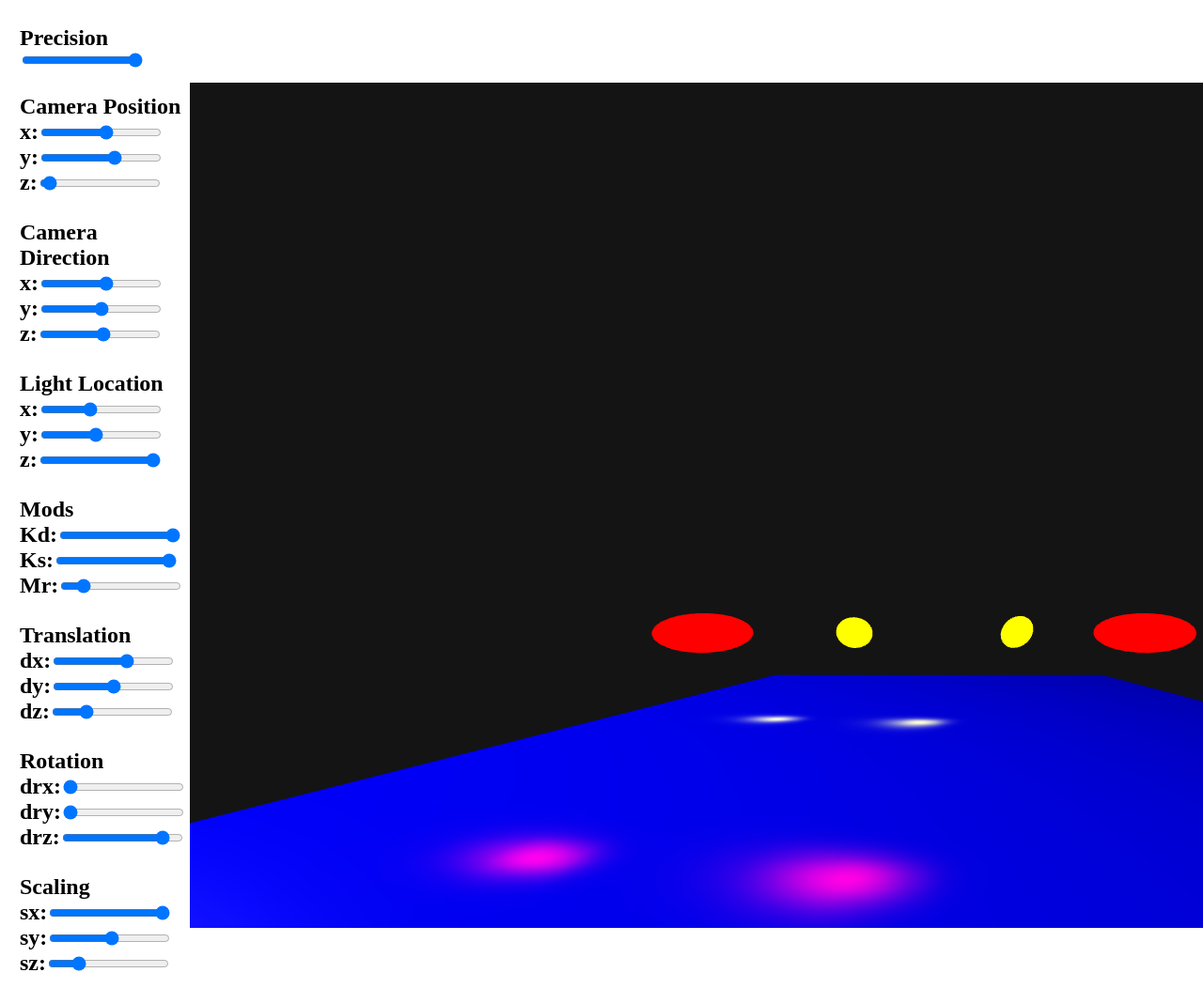
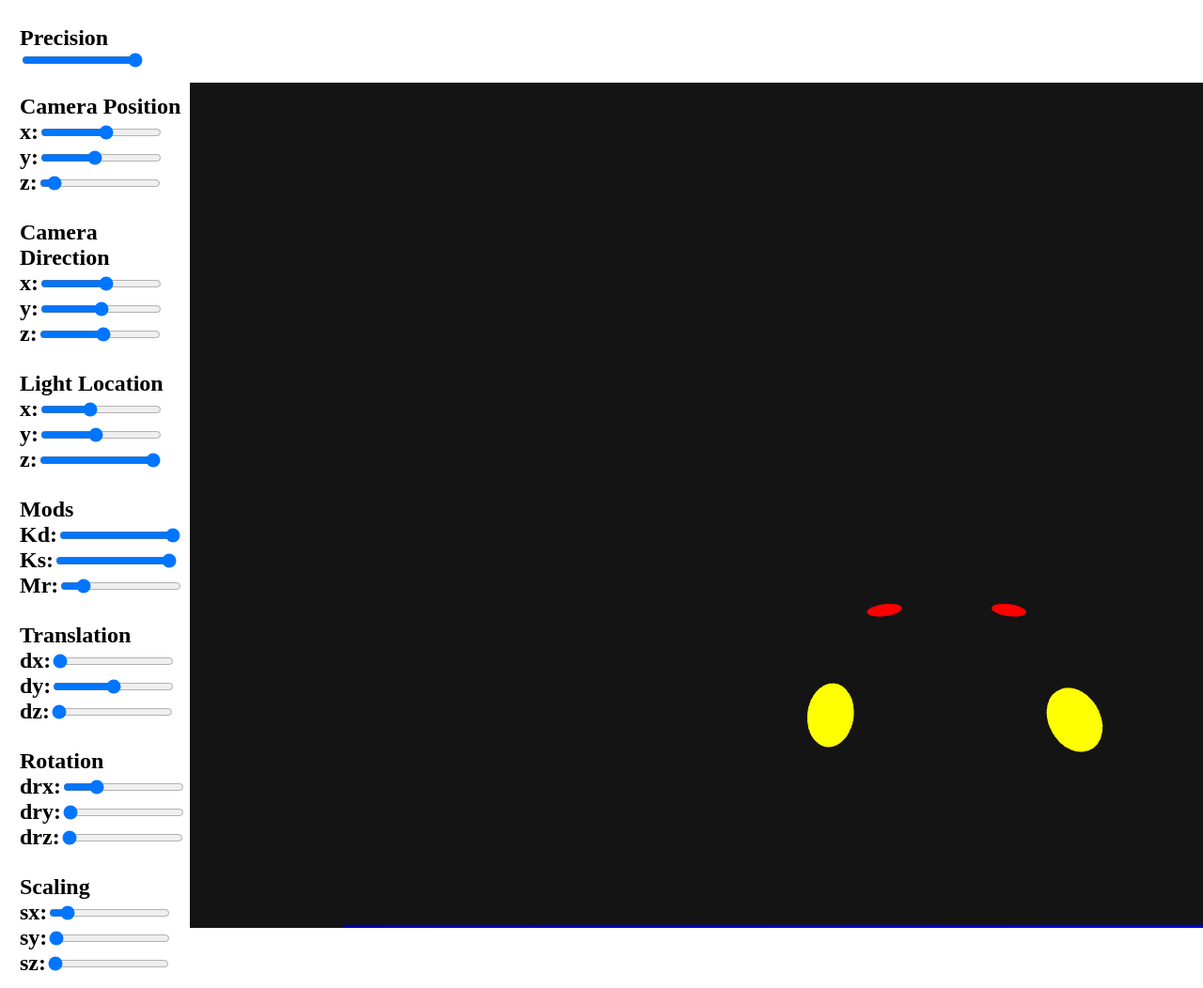
Before and after one commit to olszewskib/CarGraphicsEngine, a website with bundled scripts: page public/index.html in a window 1280 px wide. Shown: the top 1052 px of the page at 94% size. Built offline with nearby package versions, Linux system fonts and the light colour scheme; files whose address does not match are found by name.

Commit message:
Add HangarModel class and update OBJParser and index.html

```diff
--- a/public/index.html
+++ b/public/index.html
@@ -25,10 +25,10 @@
                 <input type="range" id="xCamera" min="-5000" max="5000" value="491"></li>
               <li class="centered-range">
                 <h2>y:</h2>
-                <input type="range" id="yCamera" min="-5000" max="5000" value="1295"></li>
+                <input type="range" id="yCamera" min="-5000" max="5000" value="-600"></li>
               <li class="centered-range">
                 <h2 margin="0">z:</h2>
-                <input type="range" id="zCamera" min="0" max="5000" value="127"></li>
+                <input type="range" id="zCamera" min="0" max="5000" value="350"></li>
             </ul>
             <ul>
               <h2>Camera Direction</h2>
@@ -70,37 +70,37 @@
               <h2>Translation</h2>
               <li class="centered-range">
                 <h2>dx:</h2>
-                <input type="range" id="Tx" min="0" max="1000" value="626" step="1"></li>
+                <input type="range" id="Tx" min="0" max="5000" value="0" step="1"></li>
               <li class="centered-range">
                 <h2>dy:</h2>
-                <input type="range" id="Ty" min="-1000" max="1000" value="0" step="1"></li>
+                <input type="range" id="Ty" min="-2000" max="2000" value="0" step="1"></li>
               <li class="centered-range">
                 <h2>dz:</h2>
-                <input type="range" id="Tz" min="0" max="500" value="127" step="1"></li>
+                <input type="range" id="Tz" min="0" max="500" value="0" step="1"></li>
             </ul>
             <ul>
               <h2>Rotation</h2>
               <li class="centered-range">
                 <h2>drx:</h2>
-                <input type="range" id="Rx" min="0" max="360" value="0" step="1"></li>
+                <input type="range" id="Rx" min="0" max="360" value="90" step="1"></li>
               <li class="centered-range">
                 <h2>dry:</h2>
                 <input type="range" id="Ry" min="0" max="360" value="0" step="1"></li>
               <li class="centered-range">
                 <h2>drz:</h2>
-                <input type="range" id="Rz" min="0" max="360" value="318" step="1"></li>
+                <input type="range" id="Rz" min="0" max="360" value="0" step="1"></li>
             </ul>
             <ul>
               <h2>Scaling</h2>
               <li class="centered-range">
                 <h2>sx:</h2>
-                <input type="range" id="Sx" min="0" max="50" value="50" step="1"></li>
+                <input type="range" id="Sx" min="0" max="50" value="5" step="1"></li>
               <li class="centered-range">
                 <h2>sy:</h2>
-                <input type="range" id="Sy" min="0" max="50" value="26" step="1"></li>
+                <input type="range" id="Sy" min="0" max="50" value="0" step="1"></li>
               <li class="centered-range">
                 <h2>sz:</h2>
-                <input type="range" id="Sz" min="0" max="50" value="11" step="1"></li>
+                <input type="range" id="Sz" min="0" max="50" value="0" step="1"></li>
             </ul>
           </td>
           <td>
--- a/src/index.ts
+++ b/src/index.ts
@@ -20,6 +20,8 @@ import { RoadModel } from "./models/road/roadModel";
 import { Road } from "./models/road/road";
 import { CarModel } from "./models/car/carModel";
 import { Car } from "./models/car/car";
+import { Hangar } from "./models/hangar/hangar";
+import { HangarModel } from "./models/hangar/hangarModel";
 
 const precisionSlider = document.getElementById("precisionSlider") as HTMLInputElement;
 
@@ -579,6 +581,100 @@ var road = new Road(roadModel,lightLocation,carLights);
 
 const roadAttributes = new GlAttributes(gl,roadProgram);
 
+// ------------------------------------------------------------------------- hangar -------------------------------------------------------------------------
+
+const hangarObjUrl = 'resources/obj/hangar/hangar.obj';
+var hangarObjModel = new OBJParser();
+
+await fetch(hangarObjUrl)
+  .then(response => response.text())
+  .then(objContent => {
+    hangarObjModel.parse(objContent);
+  })
+  .catch(error => {
+    console.error('Error fetching the OBJ file:', error);
+  });
+
+const hangarProgram = getProgram(gl, carVertexShader,carFragmentShader);
+if(!hangarProgram) throw new Error("getProgramError");
+
+var hangarModel = new HangarModel(
+    hangarObjModel.verticesBuffer,
+    hangarObjModel.normalsBuffer,
+    hangarObjModel.textureBuffer,
+    carTextures[0],
+    carTextures[1],
+    mirror,
+    ks,
+    kd
+    );
+
+var hangar = new Hangar(hangarModel,lightLocation,carLights);
+
+const hangarAttributes = new GlAttributes(gl,hangarProgram);
+
+function drawHangar(gl: WebGL2RenderingContext, program: WebGLProgram, attributes: GlAttributes, cameraMatrix: M4, cameraPosition: Vec3) {
+
+    gl.useProgram(program);
+
+    gl.enableVertexAttribArray(attributes.a_vertex);
+    gl.enableVertexAttribArray(attributes.a_normal);
+    gl.enableVertexAttribArray(attributes.a_texcoord);
+
+    var lights = [...lightLocation.getVec3ForBuffer()]
+    carLights.forEach(light => {
+        lights.push(...light.location.getVec3ForBuffer());
+    });
+
+    var lightColors = [1,1,1];
+    carLights.forEach(light => {
+        lightColors.push(...light.color.getVec3ForColorBuffer());
+    });
+
+    gl.uniform3fv(attributes.u_lightWorldPosition, lights);
+    gl.uniform3fv(attributes.u_eyePosition,cameraPosition.getVec3ForBuffer());
+    gl.uniform3fv(attributes.u_lightColor,lightColors);
+    gl.uniform1f(attributes.u_m, mirror);
+    gl.uniform1f(attributes.u_ks, ks);
+    gl.uniform1f(attributes.u_kd, kd);
+    gl.uniform1i(attributes.u_texture, 0);
+    gl.uniform1i(attributes.u_normalTexture, 1);
+
+    var vertexBuffer = createStaticVertexBuffer(gl, hangarModel.verticesBuffer);
+    var normalBuffer = createStaticVertexBuffer(gl, hangarModel.normalBuffer);
+    var textureBuffer = createStaticVertexBuffer(gl, hangarModel.textureBuffer);
+
+    gl.bindBuffer(gl.ARRAY_BUFFER, vertexBuffer);
+    gl.vertexAttribPointer(attributes.a_vertex, 3, gl.FLOAT, false, 0, 0);
+
+    gl.bindBuffer(gl.ARRAY_BUFFER, normalBuffer);
+    gl.vertexAttribPointer(attributes.a_normal, 3, gl.FLOAT, false, 0, 0);
+
+    gl.bindBuffer(gl.ARRAY_BUFFER, textureBuffer);
+    gl.vertexAttribPointer(attributes.a_texcoord, 2, gl.FLOAT, false, 0, 0);
+
+    gl.activeTexture(gl.TEXTURE0 + 0.0);
+    gl.bindTexture(gl.TEXTURE_2D, hangarModel.texture);
+    gl.activeTexture(gl.TEXTURE1 + 0.0);
+    gl.bindTexture(gl.TEXTURE_2D, hangarModel.normalTexture);
+
+    var modelMatrix = M4.scaling(Sx,Sx,Sx);
+    var xRotationMatrix = M4.rotationX(deg2rad(Rx));
+    var yRotationMatrix = M4.rotationY(deg2rad(Ry));
+    var zRotationMatrix = M4.rotationZ(deg2rad(Rz));
+    var translationMatrix = M4.translation(Tx,Ty,Tz);
+    modelMatrix = M4.multiply(modelMatrix,zRotationMatrix);
+    modelMatrix = M4.multiply(modelMatrix,yRotationMatrix);
+    modelMatrix = M4.multiply(modelMatrix,xRotationMatrix);
+    modelMatrix = M4.multiply(modelMatrix,translationMatrix);
+
+    var worldViewProjectionMatrix = M4.multiply(modelMatrix,cameraMatrix);
+    gl.uniformMatrix4fv(attributes.u_world, false, modelMatrix.convert());
+    gl.uniformMatrix4fv(attributes.u_worldViewProjection, false, worldViewProjectionMatrix.convert());
+
+    gl.drawArrays(gl.TRIANGLES, 0, hangarModel.verticesBuffer.length / 3);
+}
+
 // ------------------------------------------------------------------------- Drawing -------------------------------------------------------------------------
 
 function drawScene(now: number = 0, skip: boolean = false) {
@@ -617,6 +713,7 @@ function drawScene(now: number = 0, skip: boolean = false) {
     if(!carProgram) throw new Error("getProgramError");
     if(!roadProgram) throw new Error("getProgramError");
     if(!drawLightProgram) throw new Error("getProgramError");
+    if(!hangarProgram) throw new Error("getProgramError");
 
     // View port setup
     setRenderingCanvas(gl,canvas);
@@ -629,22 +726,25 @@ function drawScene(now: number = 0, skip: boolean = false) {
     //console.log('Camera position:', xCamera,yCamera,zCamera);
     //console.log('Camera direction', xCameraDirection,yCameraDirection,zCameraDirection);
 
-    //console.log('Translation', Tx, Ty, Tz);
-    //console.log('Rotation', Rx, Ry, Rz);
-    //console.log('Scale', Sx, Sy, Sz);
+    console.log('Translation', Tx, Ty, Tz);
+    console.log('Rotation', Rx, Ry, Rz);
+    console.log('Scale', Sx, Sy, Sz);
 
     //drawBezier(gl, drawBezierProgram, bezierAttributes, cameraMatrix, cameraPosition);
     car.draw(gl, carProgram, carAttributes, cameraMatrix, cameraPosition);
 
-    road.draw(gl, roadProgram, roadAttributes, cameraMatrix, cameraPosition, 0);
-    road.draw(gl, roadProgram, roadAttributes, cameraMatrix, cameraPosition, 1000);
+    //road.draw(gl, roadProgram, roadAttributes, cameraMatrix, cameraPosition, 0);
+    //road.draw(gl, roadProgram, roadAttributes, cameraMatrix, cameraPosition, 1000);
     road.draw(gl, roadProgram, roadAttributes, cameraMatrix, cameraPosition, -1000);
-    road.draw(gl, roadProgram, roadAttributes, cameraMatrix, cameraPosition, 2000);
+    //road.draw(gl, roadProgram, roadAttributes, cameraMatrix, cameraPosition, 2000);
 
     // we are on the right track with this drawing, now we need to compress it so that draw car draws its lights as well
     carLights.forEach(light => { light.draw(gl, drawLightProgram, lightAttributes, cameraMatrix); });
 
-    car.move(M4.translation(0,Ty,0));
+    //car.move(M4.translation(0,Ty,0));
+
+    hangar.draw(gl, hangarProgram, hangarAttributes, cameraMatrix, cameraPosition);
+    //drawHangar(gl, hangarProgram, hangarAttributes, cameraMatrix, cameraPosition);
 
     //leftRearLight.location.v1 = Tx;
     //leftRearLight.location.v2 = Ty;
--- /dev/null
+++ b/src/models/hangar/hangar.ts
@@ -0,0 +1,84 @@
+import { GlAttributes, createStaticVertexBuffer } from "../../webGL";
+import { CarLight } from "../lights/carLight";
+import { deg2rad } from "../math/angles";
+import { M4 } from "../math/m4";
+import { Vec3 } from "../math/vec3";
+import { HangarModel } from "./hangarModel";
+
+export class Hangar{
+
+    model: HangarModel;
+    readonly mainLight: Vec3;
+    readonly carLights: CarLight[];
+    modelMatrix: M4;
+
+    constructor(model: HangarModel,mainLight: Vec3, lights: CarLight[]) {
+        this.model = model;
+        this.mainLight = mainLight;
+        this.carLights = lights;
+        this.modelMatrix = new M4();
+        this.setInitialModelMatrix();
+    }
+
+    private setInitialModelMatrix() {
+
+        var modelMatrix = M4.scaling(5,5,5);
+        var rotationMatrix = M4.rotationX(deg2rad(90));
+        var translationMatrix = M4.translation(872,522,0);
+        modelMatrix = M4.multiply(modelMatrix,rotationMatrix);
+        modelMatrix = M4.multiply(modelMatrix,translationMatrix);
+        this.modelMatrix = modelMatrix;
+    }
+
+    draw(gl: WebGL2RenderingContext, program: WebGLProgram, attributes: GlAttributes, cameraMatrix: M4, cameraPosition: Vec3) {
+
+        gl.useProgram(program);
+
+        gl.enableVertexAttribArray(attributes.a_vertex);
+        gl.enableVertexAttribArray(attributes.a_normal);
+        gl.enableVertexAttribArray(attributes.a_texcoord);
+
+        var lights = [...this.mainLight.getVec3ForBuffer()]
+        this.carLights.forEach(light => {
+            lights.push(...light.location.getVec3ForBuffer());
+        });
+
+        var lightColors = [1,1,1];
+        this.carLights.forEach(light => {
+            lightColors.push(...light.color.getVec3ForColorBuffer());
+        });
+
+        gl.uniform3fv(attributes.u_lightWorldPosition, lights);
+        gl.uniform3fv(attributes.u_eyePosition,cameraPosition.getVec3ForBuffer());
+        gl.uniform3fv(attributes.u_lightColor,lightColors);
+        gl.uniform1f(attributes.u_m, this.model.mirror);
+        gl.uniform1f(attributes.u_ks, this.model.ks);
+        gl.uniform1f(attributes.u_kd, this.model.kd);
+        gl.uniform1i(attributes.u_texture, 0);
+        gl.uniform1i(attributes.u_normalTexture, 1);
+
+        var vertexBuffer = createStaticVertexBuffer(gl, this.model.verticesBuffer);
+        var normalBuffer = createStaticVertexBuffer(gl, this.model.normalBuffer);
+        var textureBuffer = createStaticVertexBuffer(gl, this.model.textureBuffer);
+
+        gl.bindBuffer(gl.ARRAY_BUFFER, vertexBuffer);
+        gl.vertexAttribPointer(attributes.a_vertex, 3, gl.FLOAT, false, 0, 0);
+
+        gl.bindBuffer(gl.ARRAY_BUFFER, normalBuffer);
+        gl.vertexAttribPointer(attributes.a_normal, 3, gl.FLOAT, false, 0, 0);
+
+        gl.bindBuffer(gl.ARRAY_BUFFER, textureBuffer);
+        gl.vertexAttribPointer(attributes.a_texcoord, 2, gl.FLOAT, false, 0, 0);
+
+        gl.activeTexture(gl.TEXTURE0 + 0.0);
+        gl.bindTexture(gl.TEXTURE_2D, this.model.texture);
+        gl.activeTexture(gl.TEXTURE1 + 0.0);
+        gl.bindTexture(gl.TEXTURE_2D, this.model.normalTexture);
+
+        var worldViewProjectionMatrix = M4.multiply(this.modelMatrix,cameraMatrix);
+        gl.uniformMatrix4fv(attributes.u_world, false, this.modelMatrix.convert());
+        gl.uniformMatrix4fv(attributes.u_worldViewProjection, false, worldViewProjectionMatrix.convert());
+
+        gl.drawArrays(gl.TRIANGLES, 0, this.model.verticesBuffer.length / 3);
+    }
+}
--- /dev/null
+++ b/src/models/hangar/hangarModel.ts
@@ -0,0 +1,31 @@
+export class HangarModel {
+    verticesBuffer: Float32Array;
+    normalBuffer: Float32Array;
+    textureBuffer: Float32Array;
+    texture: WebGLTexture;
+    normalTexture: WebGLTexture;
+    mirror: number;
+    ks: number;
+    kd: number;
+
+    constructor(
+        verticesBuffer: Float32Array,
+        normalBuffer: Float32Array,
+        textureBuffer: Float32Array,
+        texture: WebGLTexture,
+        normalTexture: WebGLTexture,
+        mirror: number,
+        ks: number,
+        kd: number) {
+
+        this.verticesBuffer = verticesBuffer;
+        this.normalBuffer = normalBuffer;
+        this.textureBuffer = textureBuffer;
+        this.texture = texture;
+        this.normalTexture = normalTexture;
+        this.mirror = mirror;
+        this.ks = ks;
+        this.kd = kd;
+    }
+
+}
```
Also changed, not shown: src/models/parser/objParser.ts (+26 -5 lines).
